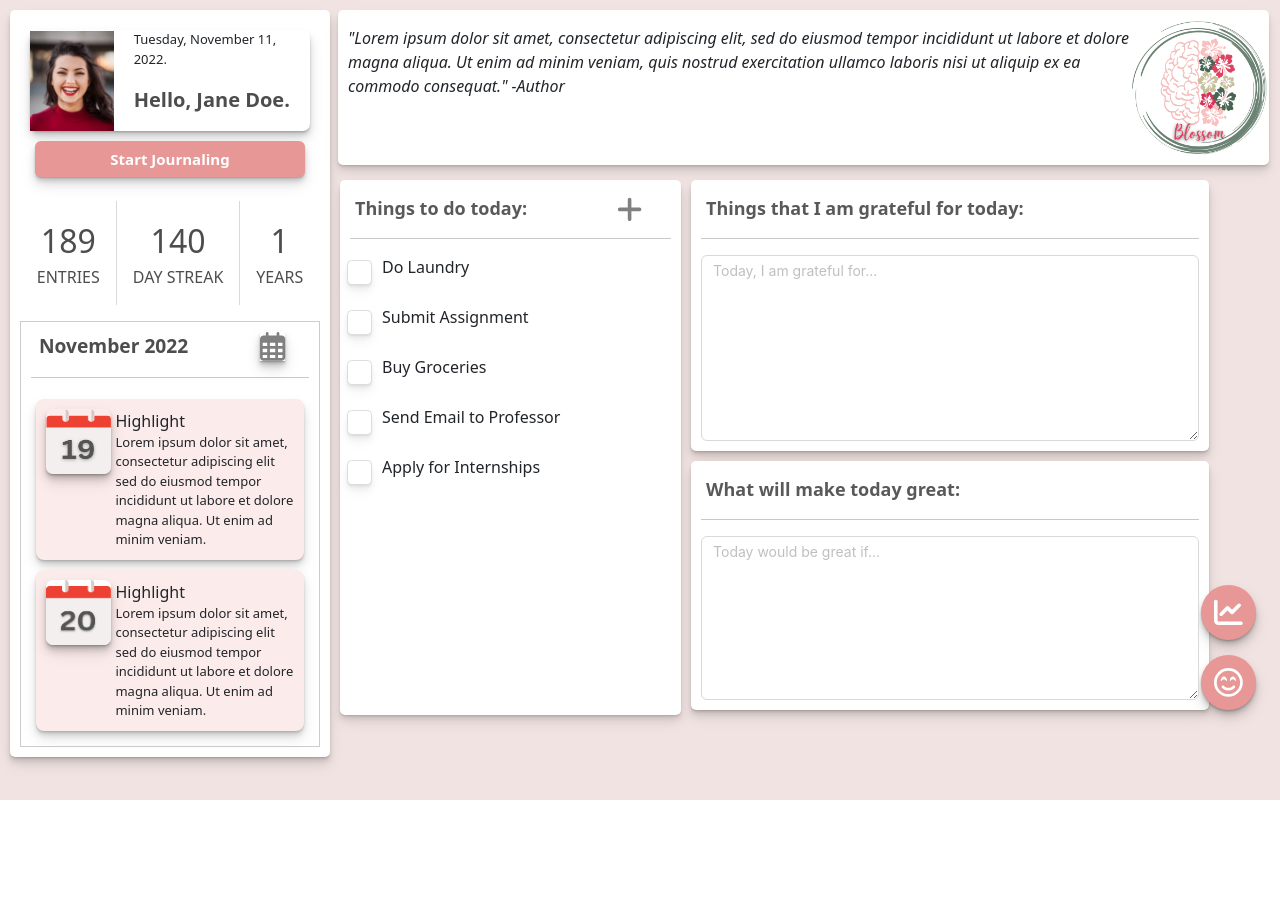
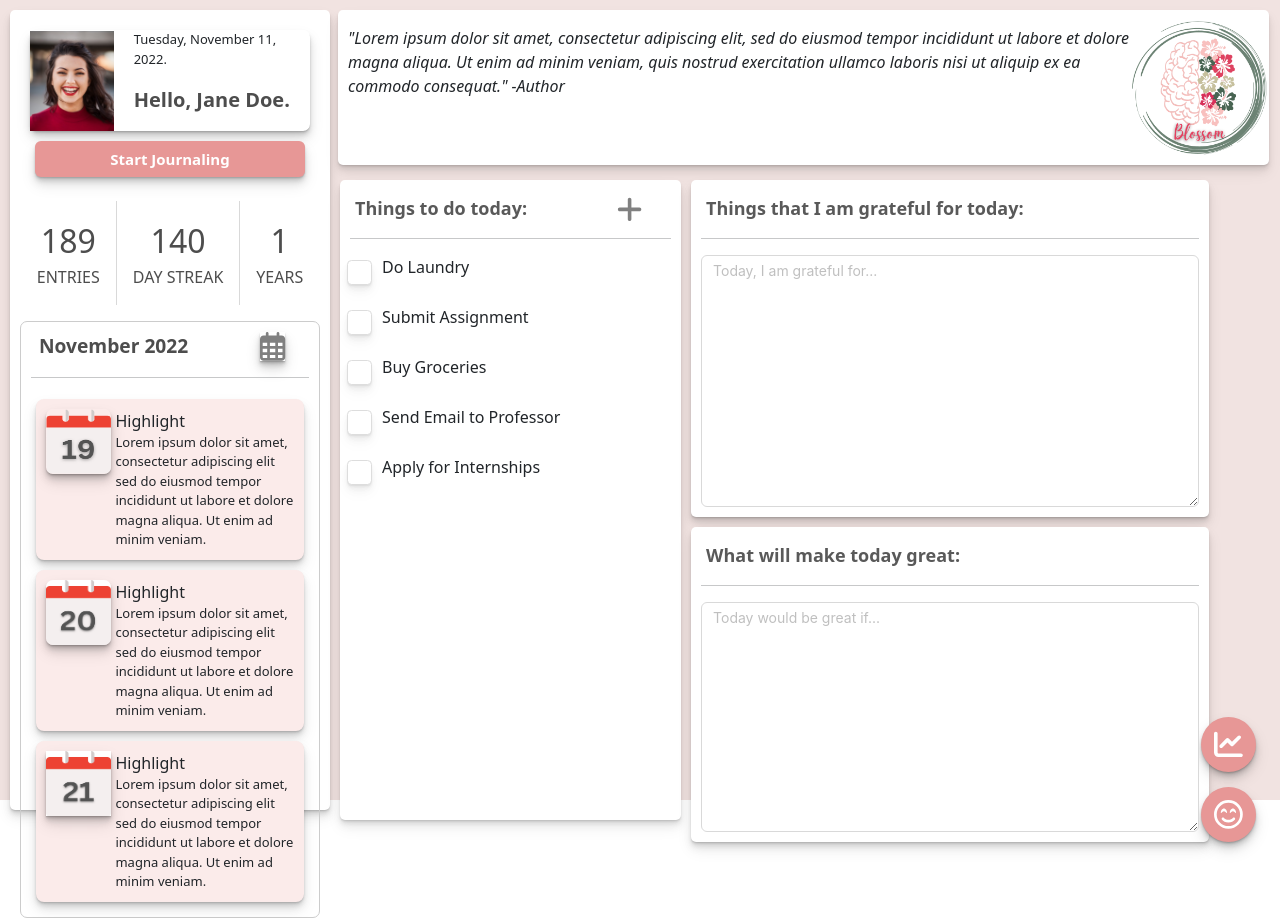
Before and after one commit to Neleac/blossom, a Next.js app: page /home in a window 1280 px wide. Before the commit the page ends 800 px from the top, so only its background shows below. Built offline with nearby package versions, Linux system fonts and the light colour scheme.

Commit message:
CSS changes on homepage

```diff
--- a/pages/home.js
+++ b/pages/home.js
@@ -64,7 +64,7 @@ function Home() {
                             <div className={home.highlightpara}>Lorem ipsum dolor sit amet, consectetur adipiscing elit sed do eiusmod tempor incididunt ut labore et dolore magna aliqua. Ut enim ad minim veniam.</div>
                         </div>
                     </div>
-                    {/* <div className={home.highlight}>
+                    <div className={home.highlight}>
                         <div className={home.image}>
                             <Image src='/21.png' alt="User image" width={65} height={65} style={{boxShadow: '0 1px 1px rgba(0,0,0,0.11),0 2px 2px rgba(0,0,0,0.11), 0 4px 4px rgba(0,0,0,0.11),0 6px 8px rgba(0,0,0,0.11),0 8px 16px rgba(0,0,0,0.11)' }}/>
                         </div>
@@ -72,7 +72,7 @@ function Home() {
                             <div className={home.highlighttitle}>Highlight</div>
                             <div className={home.highlightpara}>Lorem ipsum dolor sit amet, consectetur adipiscing elit sed do eiusmod tempor incididunt ut labore et dolore magna aliqua. Ut enim ad minim veniam.</div>
                         </div>
-                    </div> */}
+                    </div>
                 </div>
             </div>
             <div className={home.content}>
@@ -104,14 +104,14 @@ function Home() {
                                 Things that I am grateful for today:
                             </div>
                             <hr />
-                            <TextArea rows={8} placeholder="Today, I am grateful for..." />
+                            <TextArea rows={11} placeholder="Today, I am grateful for..." />
                         </div>
                         <div className={home.textareadiv}>
                             <div className={home.todotitle}>
                                 What will make today great:
                             </div>
                             <hr />
-                            <TextArea rows={7} placeholder="Today would be great if..." />
+                            <TextArea rows={10} placeholder="Today would be great if..." />
                         </div>
                     </div>
                     <div className={home.icons}>
--- a/styles/homepage.module.css
+++ b/styles/homepage.module.css
@@ -9,6 +9,7 @@
     display: inline-block;
     vertical-align: top;
     margin-top: 10px;
+    height: 100%;
     box-shadow: 0 1px 1px rgba(0,0,0,0.07),
     0 2px 2px rgba(0,0,0,0.07),
     0 4px 4px rgba(0,0,0,0.07),
@@ -21,6 +22,7 @@
     display: inline-block;
     width: 73%;
     vertical-align: top;
+    height: 100%;
 }
 
 .header {
@@ -42,7 +44,7 @@
     /* background-color: #DCEFD3;
     background-color: #F8C0BE;
     background-color: #486452;
-    dark pink #D73059*/
+    dark pink #D73059 */
     height: 100%;
     width: 100%;
 }
@@ -158,6 +160,7 @@
     border-width: 1px;
     padding: 10px;
     margin-top: 1rem;
+    border-radius: 7px;
 }
 
 .highlight{
@@ -202,8 +205,9 @@
     /* float: left; */
     display: inline-block;
     vertical-align: top;
+    height: 100%;
     /* width: 100%; */
-    height: 535px;
+    /* height: 535px; */
     box-shadow: 0 1px 1px rgba(0,0,0,0.06),
     0 2px 2px rgba(0,0,0,0.06),
     0 4px 4px rgba(0,0,0,0.06),
@@ -216,6 +220,7 @@
     vertical-align: top;
     margin-right: 0px;
     width: 100%;
+    height: 80%;
 }
 
 .reflection {
@@ -277,6 +282,7 @@
     margin-bottom: 10px;
     margin-left: 5px;
     border-radius: 5px;
+    height: 100%;
     box-shadow: 0 1px 1px rgba(0,0,0,0.07),
     0 2px 2px rgba(0,0,0,0.07),
     0 4px 4px rgba(0,0,0,0.07),
```
